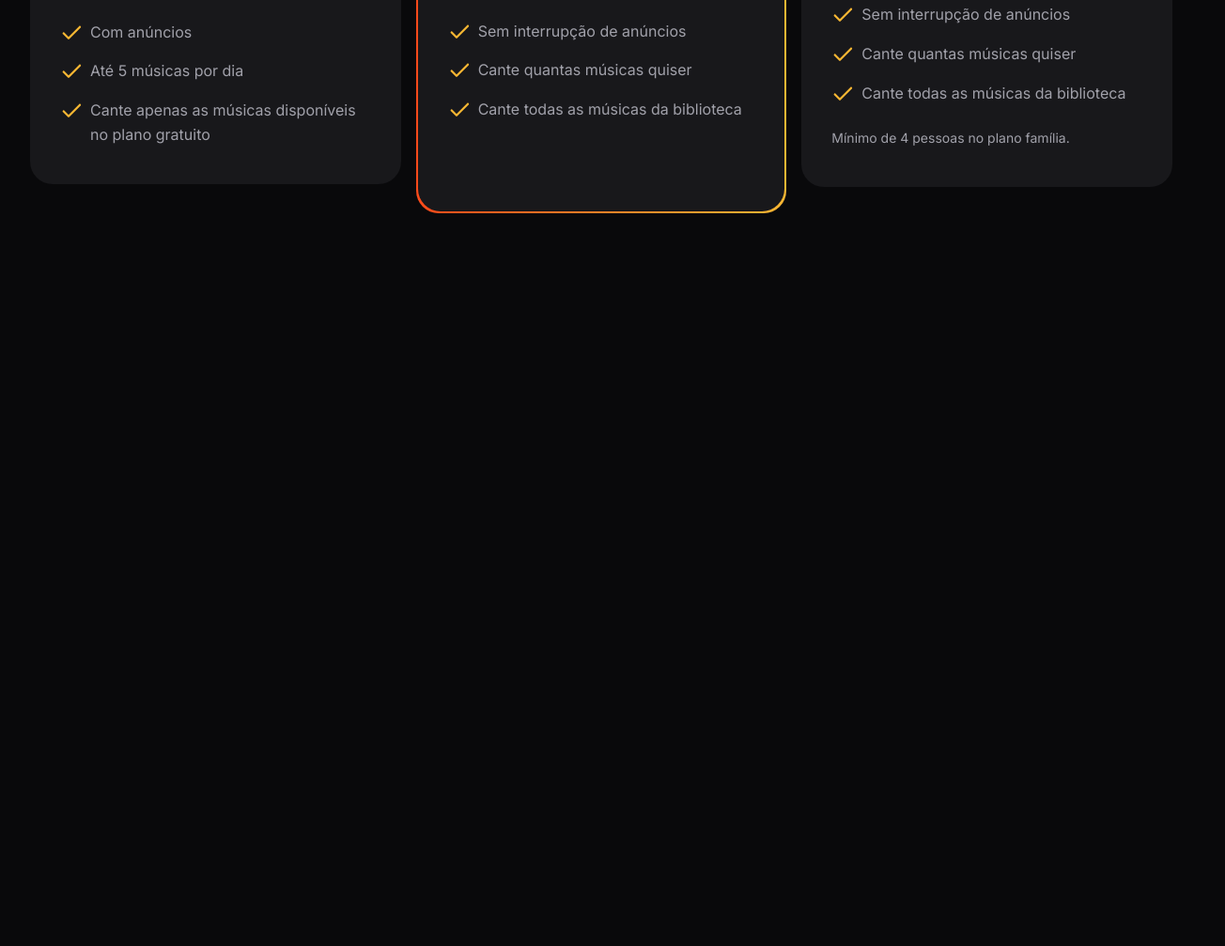
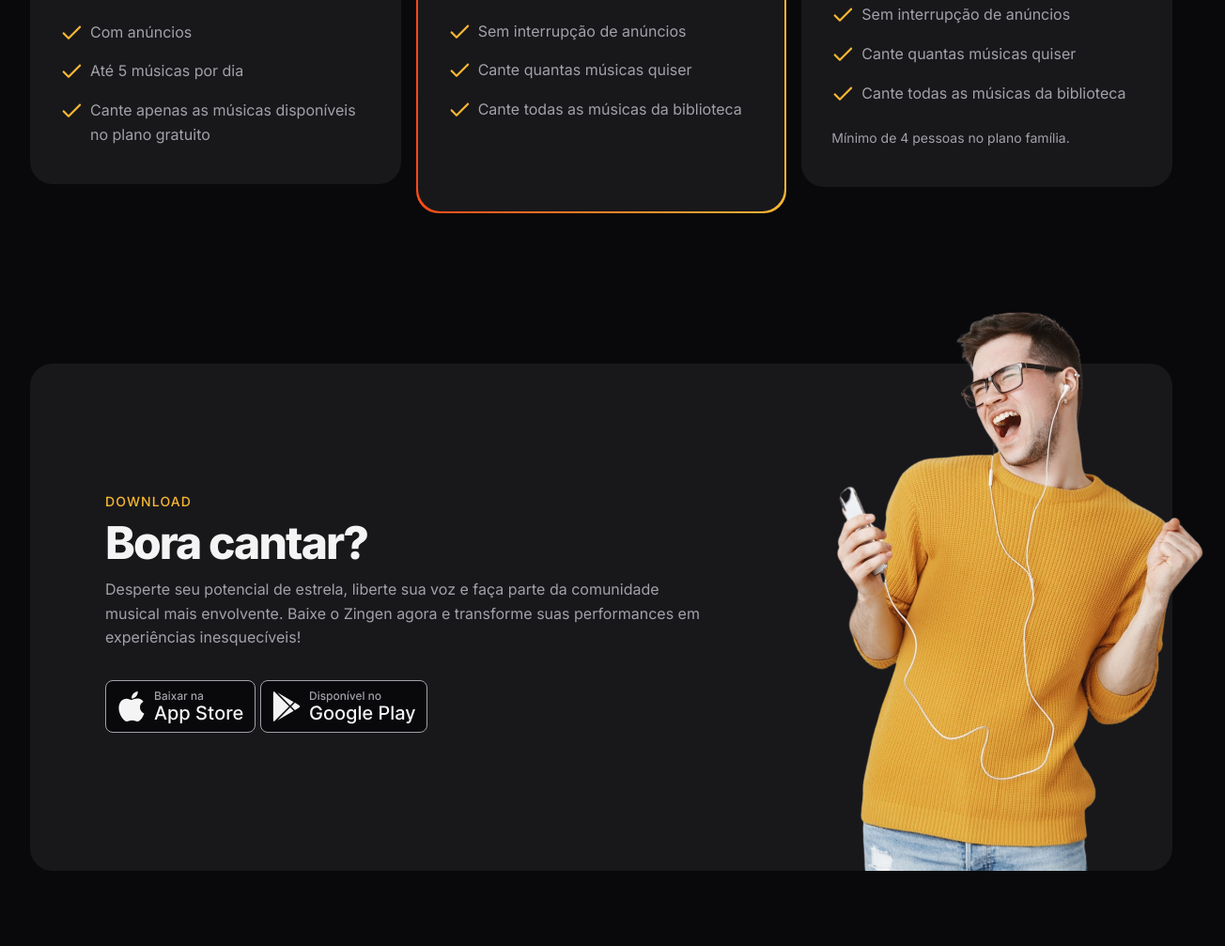
Before and after one commit to DuruFernando/zingen, a plain HTML site: page index.html in a window 1280 px wide. Shown: the part 3222-4229 px from the top of the page at 94% size, 1304 px wide, since content can reach past the window. Before the commit the page ends 3529 px from the top, so only its background shows below. Drawn offline with Linux system fonts and the light colour scheme.

Commit message:
seção downlaod

```diff
--- a/index.html
+++ b/index.html
@@ -159,5 +159,30 @@
             </div>
         </div>
     </section>
+
+    <section id="download">
+        <div class="container py-xl">
+            <div class="card px-lg even-columns item-center">
+                <div>
+                    <header>
+                        <strong>Download</strong>
+                        <h2>Bora cantar?</h2>
+                        <p>Desperte seu potencial de estrela, liberte sua voz e faça parte da comunidade musical mais envolvente. Baixe o Zingen agora e transforme suas performances em experiências inesquecíveis!</p>
+
+                        <div class="buttons">
+                            <a href="#">
+                                <img src="assets/button-apple-store.svg" alt="Baixar na apple store" >
+                            </a>
+                            <a href="#">
+                                <img src="assets/button-play-store.svg" alt="Baixar na play store" >
+                            </a>
+                        </div>
+                    </header>
+                </div>
+
+                <img src="assets/rapaz-ouvindo-musica-com-fones-de-ouvido-e-cantando-no-aplicativo-de-karaoke-removebg 1.png" alt="rapaz-ouvindo-musica-com-fones-de-ouvido-e-cantando-no-aplicativo-de-karaoke-removebg">
+            </div>
+        </div>
+    </section>
 </body>
 </html>
--- /dev/null
+++ b/styles/download.css
@@ -0,0 +1,32 @@
+#download {
+    & .card {
+        padding: 3rem 1.5rem 15rem;
+
+        position: relative;
+        & > img {
+            width: 14.5rem;
+            position: absolute;
+            bottom: 0;
+            right: -3.5rem;
+        }
+    }
+
+    & .buttons {
+        flex-wrap: wrap;
+        margin-top: 2rem;
+    }
+
+    @media (width >= 80em) {
+        & .card {
+            padding: 8.75rem 5rem;
+
+            & > div:nth-child(1) {
+                max-width: 40rem;
+            }
+            & > img {
+                width: 29.125rem;
+            }
+        }
+    }
+
+}
--- a/styles/global.css
+++ b/styles/global.css
@@ -45,6 +45,8 @@ html {
     font-size: var(--fs-base);
     line-height: 1.6;
     color: var(--text-color-primary);
+
+    overflow-x: hidden;
 }
 
 body {
--- a/styles/index.css
+++ b/styles/index.css
@@ -9,3 +9,4 @@
 @import url(cards.css);
 @import url(features.css) (width >= 80rem);
 @import url(pricing.css);
+@import url(download.css);
```
Also changed, not shown: assets/button-apple-store.svg (added), assets/button-play-store.svg (added).
